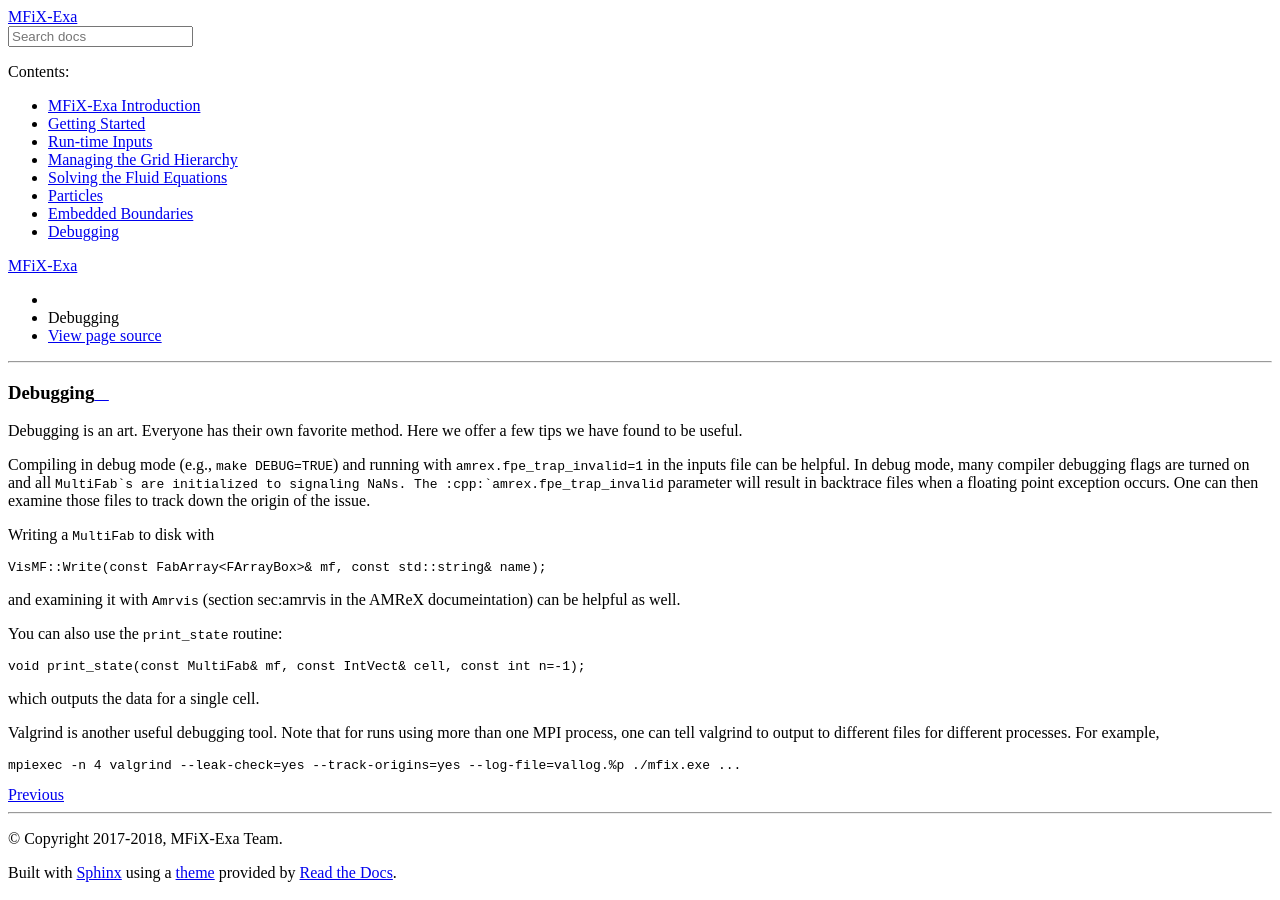
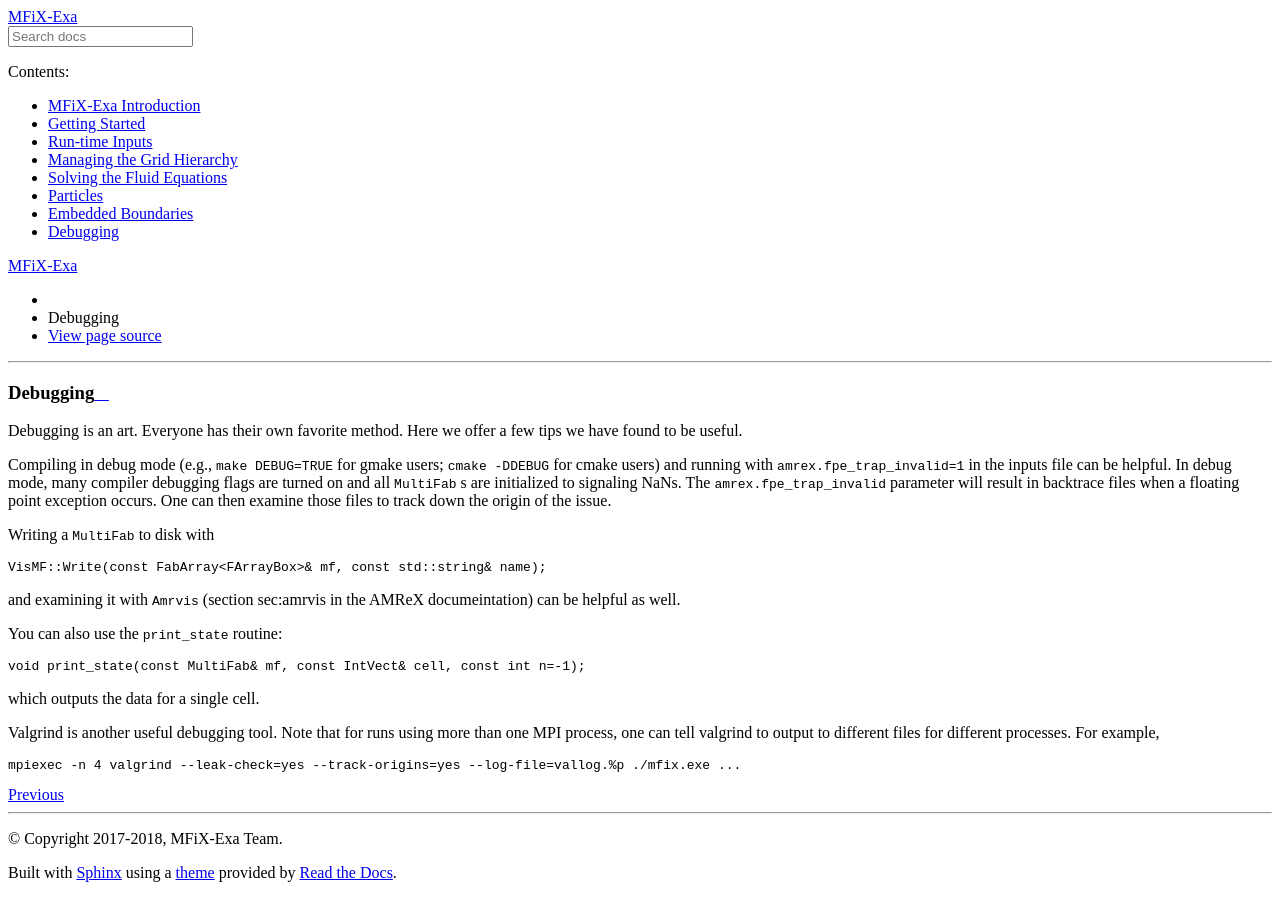
Before and after one commit to mwm126/MFIX-Exa, a Sphinx documentation site: the page built from docs/source/Debugging.rst, in a window 1280 px wide. Built offline with Sphinx 7.4.7 and the Read the Docs theme 2.0.0, drawn with Linux system fonts in a browser that asks for light colours; pages that are not in the unit, such as notebooks, are missing from menus.

Commit message:
add cmake

```diff
--- a/docs/source/Debugging.rst
+++ b/docs/source/Debugging.rst
@@ -9,10 +9,11 @@ Debugging
 Debugging is an art.  Everyone has their own favorite method.  Here we
 offer a few tips we have found to be useful.
 
-Compiling in debug mode (e.g., :cpp:`make DEBUG=TRUE`) and running with
+Compiling in debug mode (e.g., :cpp:`make DEBUG=TRUE` for gmake users;
+:cpp:`cmake -DDEBUG` for cmake users) and running with
 :cpp:`amrex.fpe_trap_invalid=1` in the inputs file can be helpful.
 In debug mode, many compiler debugging flags are turned on and all
-:cpp:`MultiFab`s are initialized to signaling NaNs.  The
+:cpp:`MultiFab` s are initialized to signaling NaNs.  The
 :cpp:`amrex.fpe_trap_invalid` parameter will result in backtrace files
 when a floating point exception occurs.  One can then examine those
 files to track down the origin of the issue.
```
